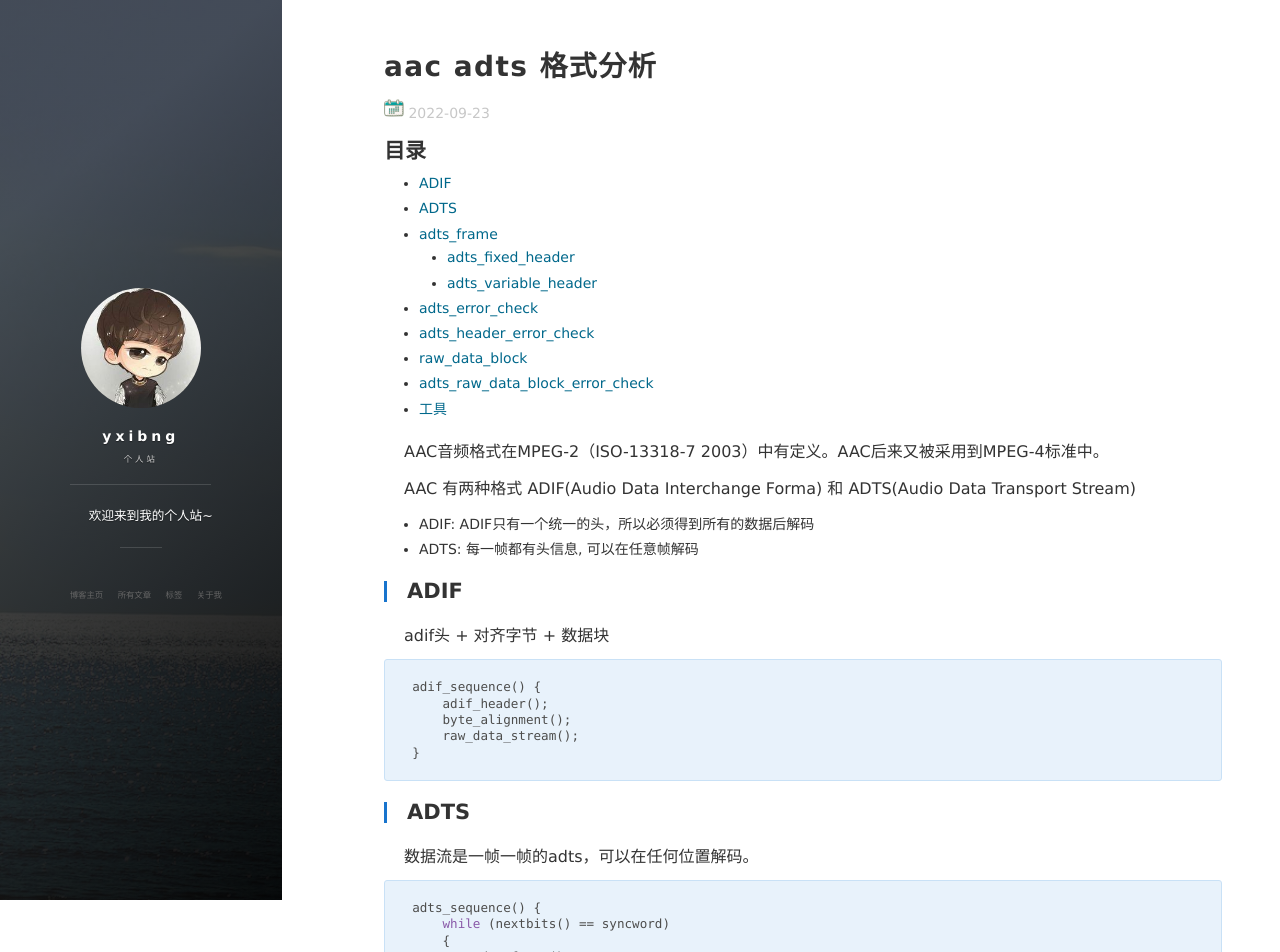
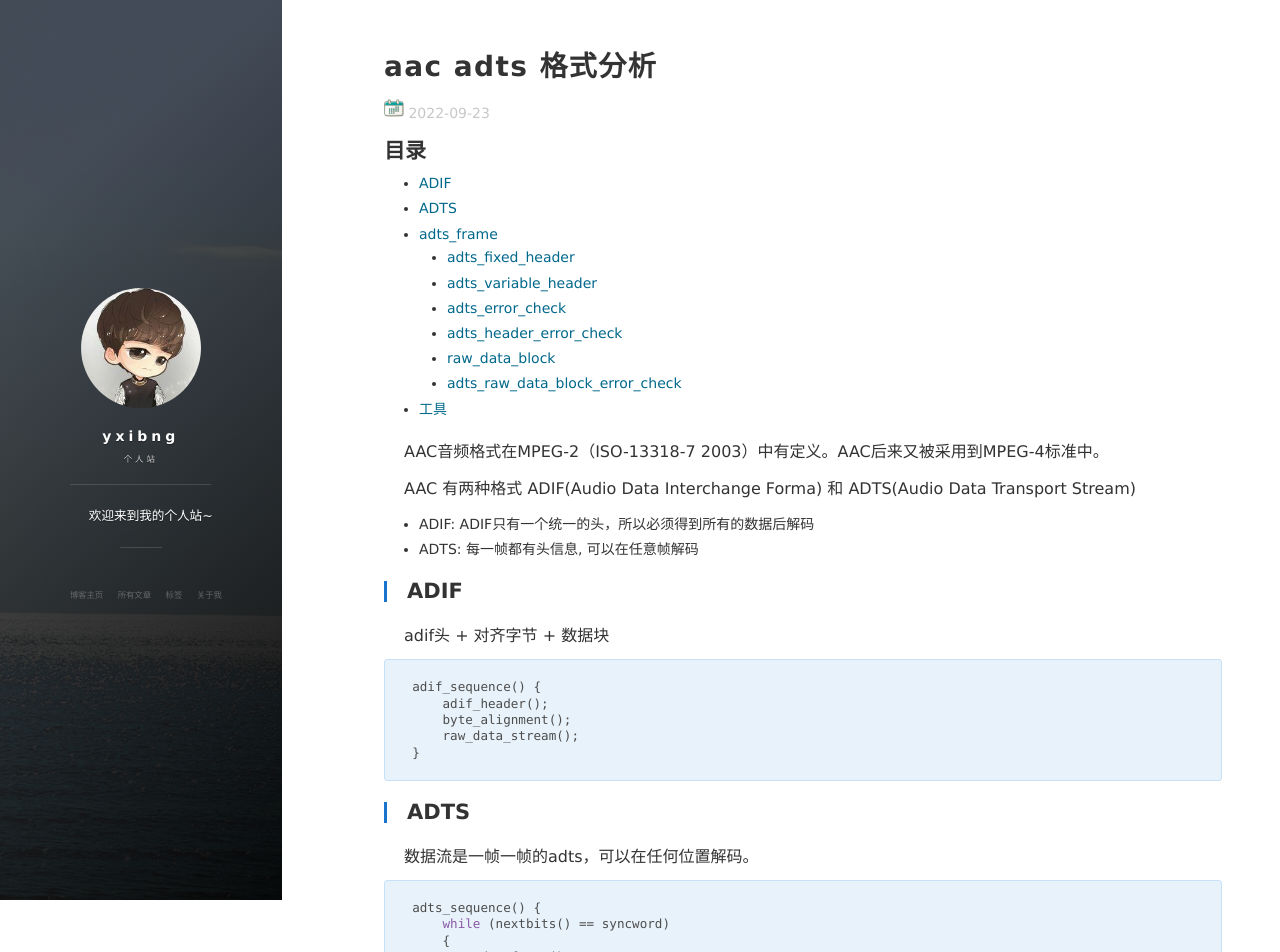
Before and after one commit to yxibng/yxibng.github.io, a Jekyll site: the page built from _posts/aac/2022-09-23-aac-adts.md, in a window 1280 px wide. Shown: the top 952 px of the page. Built offline with Jekyll 4.4.1, drawn with Linux system fonts in a browser that asks for light colours; nearby versions of some CDN libraries; comment, search, counter and statistics services are not loaded.

Commit message:
feat: aac adts

```diff
--- a/_posts/aac/2022-09-23-aac-adts.md
+++ b/_posts/aac/2022-09-23-aac-adts.md
@@ -83,6 +83,7 @@ Indicates whether error_check() data is present or not.
 ![](https://fastly.jsdelivr.net/gh/yxibng/filebed@main/img/images/blog/16653256535451665325652832.png)
 
 **private_bit**
+
 Bit for private use. This bit will not be used in the future by ISO/IEC.
 set to 0 when encoding, ignore when decoding ？？
 
@@ -138,12 +139,12 @@ number_of_raw_data_blocks_in_frame + 1. The minimum value is 0 indicating 1 raw_
 - 大于 0 的情况较少见?
 - 每个raw_data_block对应于1024个采样?
 
-## adts_error_check
+### adts_error_check
 ![](https://fastly.jsdelivr.net/gh/yxibng/filebed@main/img/images/blog/16653285183621665328517592.png)
 
 是否开启循环冗余校验，开启后header总长（28 + 28 + 16 = 72）9个字节。
 
-## adts_header_error_check
+### adts_header_error_check
 
 ![](https://fastly.jsdelivr.net/gh/yxibng/filebed@main/img/images/blog/16653287093611665328708587.png)
 
@@ -153,13 +154,13 @@ number_of_raw_data_blocks_in_frame + 1. The minimum value is 0 indicating 1 raw_
 
 如果开启循环冗余校验，并且`number_of_raw_data_blocks_in_frame > 0`, 记录每个`raw_data_block`开始位置，添加crc校验。
 
-## raw_data_block
+### raw_data_block
 
 ![](https://fastly.jsdelivr.net/gh/yxibng/filebed@main/img/images/blog/16653290063481665329006023.png)
 
 判断声道，根据声道会有变化。
 
-##  adts_raw_data_block_error_check
+###  adts_raw_data_block_error_check
 
 每个`raw_data_block`对应的校验。
 
```
